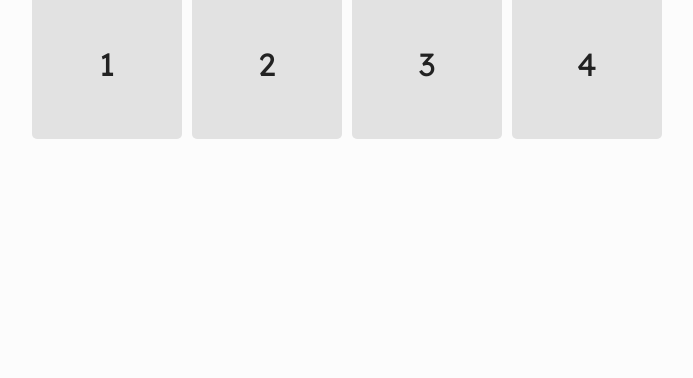
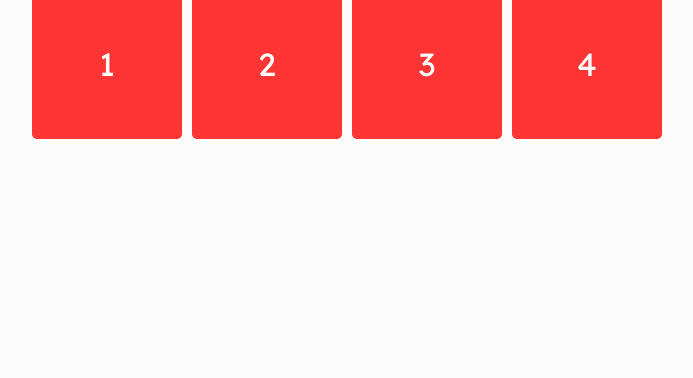
Before and after one commit to Corned/speedgame, a React app in the folder client/: page / in a window 1280 px wide. Shown: the part 422-800 px from the top of the page, without its empty margins (293-986 px from the left). Built offline with nearby package versions, Linux system fonts and the light colour scheme.

Commit message:
functional game

```diff
--- a/client/src/components/Buttons/index.scss
+++ b/client/src/components/Buttons/index.scss
@@ -19,13 +19,14 @@
   font-size: 2em;;
   margin: 5px;
   user-select: none;
+  -webkit-tap-highlight-color: transparent;
 
   &.active {
     background: rgb(150, 221, 42);
   }
 
   &.failure {
-    background: !important red;
-    color: !important white;
+    background: rgb(255, 53, 53);
+    color: white;
   }
 }
--- a/client/src/components/Game/index.js
+++ b/client/src/components/Game/index.js
@@ -1,34 +1,62 @@
 import React, { useState, useEffect } from "react"
-import classnames from "classnames"
 
 import ScoreCounter from "components/ScoreCounter"
 import Buttons from "components/Buttons"
-import KeyboardHook from "hooks/KeyboardHook"
 
 import "./index.scss"
 
 const Game = () => {
+  const [ speed, setSpeed ] = useState(0)
   const [ score, setScore ] = useState(0)
   const [ target, setTarget ] = useState(0)
-  const [ buttonCount, setButtonCount ] = useState(4)
-  const currentKey = KeyboardHook()
+  const [ buttonCount ] = useState(4)
+  const [ gameEnded, setGameEnded ] = useState(false)
 
-  //setTimeout(() => setScore(score + 1), 2)
+  const delay = Math.max(1200 - (Math.floor(speed) * 20), 600)
 
   useEffect(() => {
-    setTarget(+currentKey)
-  }, [ currentKey ])
+    if (gameEnded) {
+      return
+    }
+
+    const randomTarget = 1 + Math.floor(Math.random() * 4)
+    setTarget(randomTarget)
+
+    const timer = setTimeout(() => {
+      if (target != 0) {
+        // user failed to react in time
+        setTarget(0)
+        setGameEnded(true)
+        return
+      }
+
+      setSpeed(speed + 1)
+    }, delay)
+
+    return () => clearTimeout(timer)
+  }, [ speed, gameEnded ])
 
   const handleClick = (buttonIndex) => (event) => {
     event.preventDefault()
-    setTarget(buttonIndex)
-    setScore(score + 1)
+
+    if (buttonIndex === target) {
+      setTarget(0)
+      setScore(score + 1)
+      return
+    }
+
+    setGameEnded(true)
   }
 
   return (
     <div className="game">
       <ScoreCounter score={score}/>
-      <Buttons count={buttonCount} target={target} failure={false} handleClick={handleClick}/>
+      <Buttons
+        count={buttonCount}
+        target={target}
+        failure={gameEnded}
+        handleClick={handleClick}
+      />
     </div>
   )
 }
--- a/client/src/hooks/KeyboardHook.js
+++ b/client/src/hooks/KeyboardHook.js
@@ -4,14 +4,10 @@ const KeyboardHook = () => {
   const [ key, setKey ] = useState(null)
 
   const handleKeyDown = (event) => {
-    event.preventDefault()
-
     setKey(event.key)
   }
 
   const handleKeyUp = (event) => {
-    event.preventDefault()
-
     if (key === event.key) {
       setKey(null)
     }
--- a/client/src/index.scss
+++ b/client/src/index.scss
@@ -32,6 +32,10 @@ body {
   height: 100%;
 }
 
+.error {
+  color: $error;
+}
+
 button {
   background: $secondary;
   color: $on-secondary;
```
